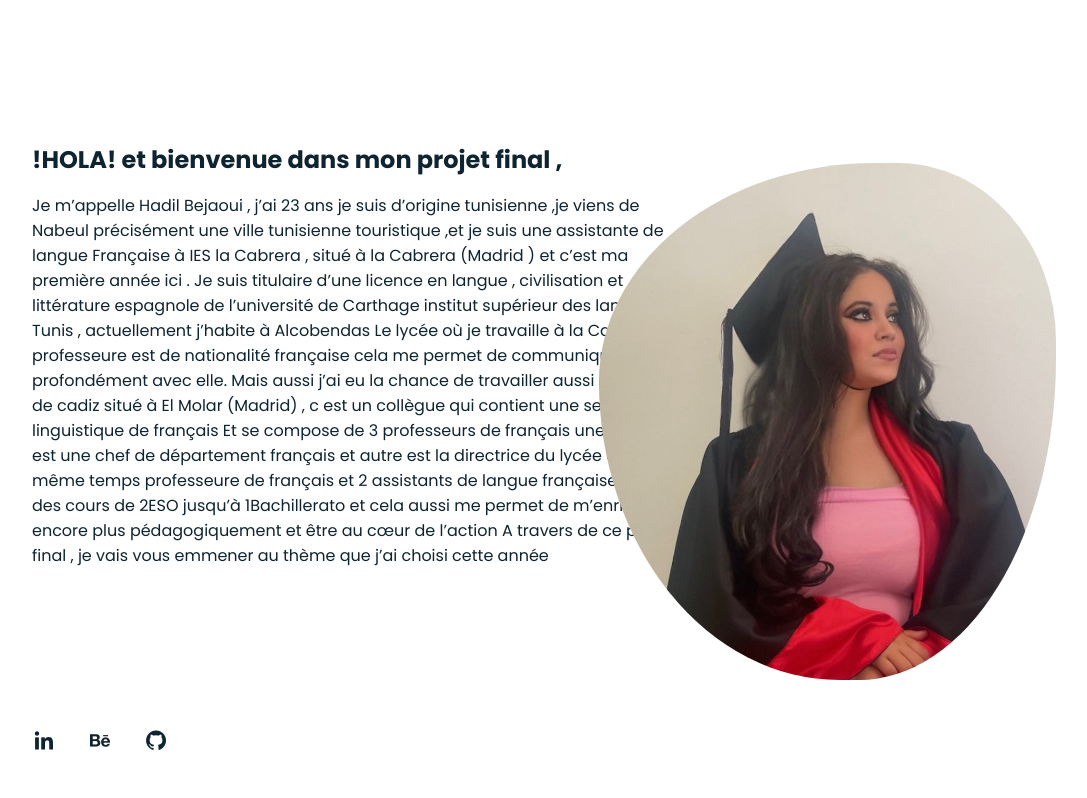
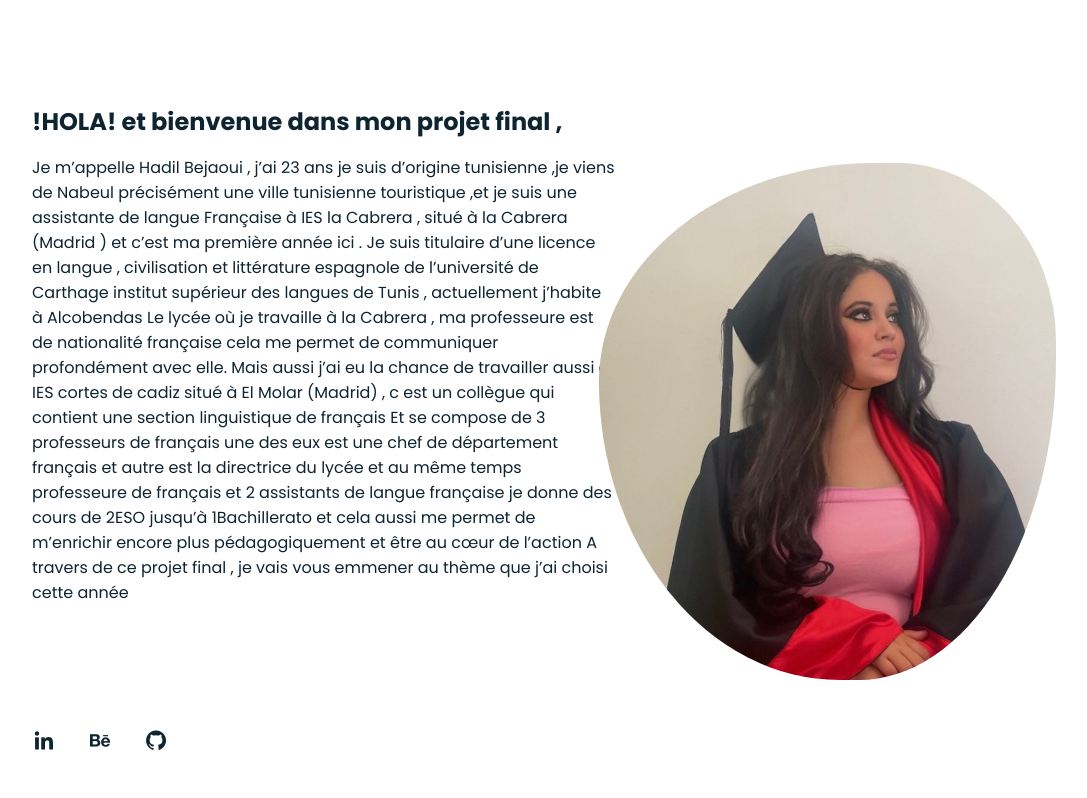
Before and after one commit to Oussamaboukh/hadil.github.io, a PHP site: page /presentation-personnelle.html in a window 1280 px wide. Shown: the top 798 px of the page, without its empty margins (96-1183 px from the left). Run offline with PHP 8.4, Linux system fonts and the light colour scheme.

Commit message:
Update styles.css

```diff
--- a/assets/css/styles.css
+++ b/assets/css/styles.css
@@ -77,7 +77,7 @@ img{
   border-radius: 70% 40% 50% 61% / 49% 40% 72% 67%;
 }
 .home__data {
-    width: 65%;
+    width: 57%;
 }
 /*===== CLASS CSS ===== */
 .section-title{
```
